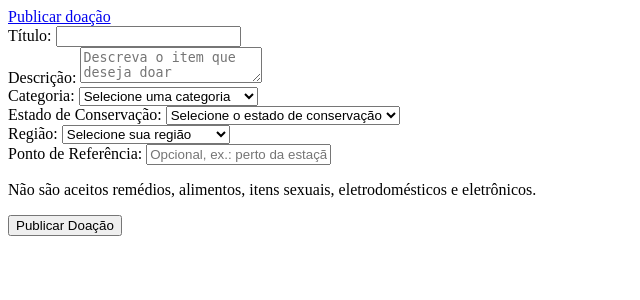
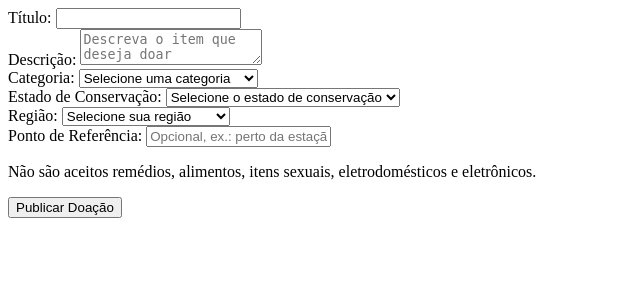
Before and after one commit to helenafurtadoo/mural-doacoes, a Flask app: page /doacoes/nova in a window 1280 px wide. Shown: the top 300 px of the page, without its empty margins (0-640 px from the left). Run offline with Flask 3, Linux system fonts and the light colour scheme; the visitor is signed in with stand-in values (Sample User, id 1).

Commit message:
fix: corrige abertura do formulario de publicacao

```diff
--- a/templates/publicar_doacao.html
+++ b/templates/publicar_doacao.html
@@ -5,7 +5,7 @@
     <title>Publicar Doação</title>
   </head>
   <body>
-    <a href="{{ url_for('publicar_doacao') }}">Publicar doação</a
+    <form action="{{ url_for('publicar_doacao') }}" method="POST">
     {% if sucesso %}
     <p>{{ sucesso }}</p>
     {% endif %}
```
Lines whose indentation alone changed are shown as unchanged.
